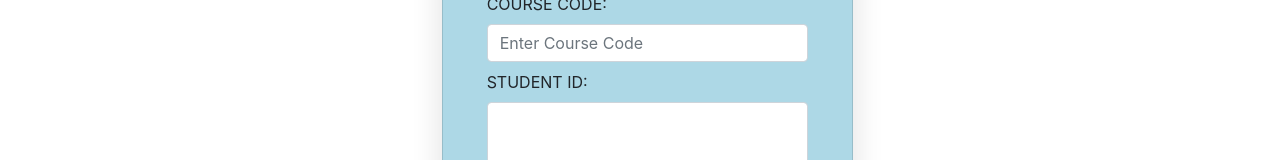
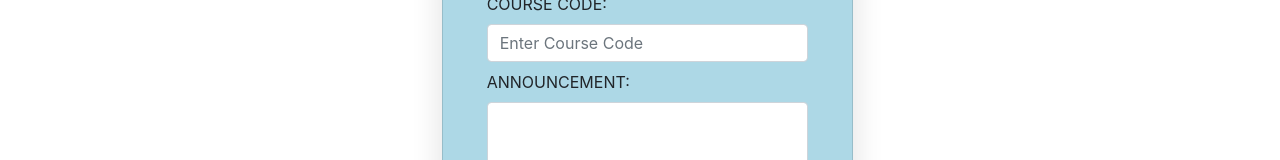
Before and after one commit to GayanMalinda99/Learning-Management-System, a React (Create React App) app in the folder frontend/lms-react-app/: page /announcement in a window 1280 px wide. Shown: the part 339-499 px from the top of the page. Built offline with nearby package versions, Linux system fonts and the light colour scheme.

Commit message:
final 3.0

```diff
--- a/frontend/lms-react-app/src/components/AnnouncementPalet/AddAnnouncement.js
+++ b/frontend/lms-react-app/src/components/AnnouncementPalet/AddAnnouncement.js
@@ -38,7 +38,7 @@ const AddAnnouncement = () => {
                   ></input>
                 </div>
                 <div className="form-group mb-2">
-                  <label className="form-label">STUDENT ID:</label>
+                  <label className="form-label">ANNOUNCEMENT:</label>
                   <textarea
                     className="form-control"
                     id="exampleFormControlTextarea1"
```
